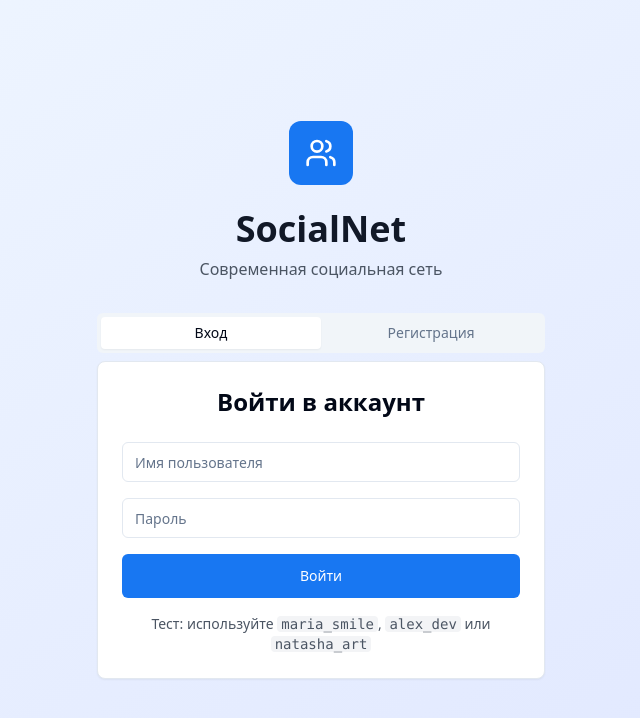
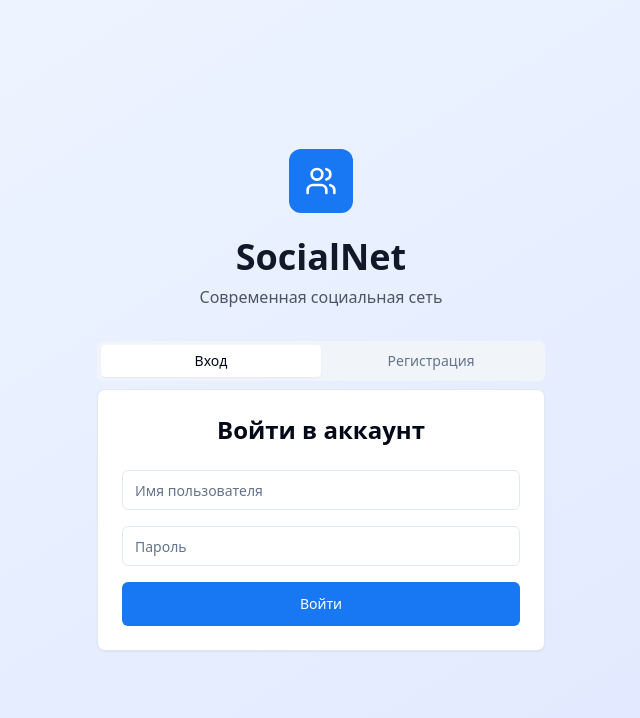
Before and after one commit to pr-poehali-dev/modern-social-network-project, a React (Vite) app: page / in a window 1280 px wide. Shown: the top 718 px of the page, without its empty margins (319-959 px from the left). Built offline with nearby package versions, Linux system fonts and the light colour scheme.

Commit message:
Удаление временного элемента

```diff
--- a/src/components/AuthForm.tsx
+++ b/src/components/AuthForm.tsx
@@ -71,9 +71,7 @@ const AuthForm: React.FC<AuthFormProps> = ({ onLogin, onRegister }) => {
                 >
                   Войти
                 </Button>
-                <div className="text-center text-sm text-gray-600">
-                  Тест: используйте <code className="bg-gray-100 px-1 rounded">maria_smile</code>, <code className="bg-gray-100 px-1 rounded">alex_dev</code> или <code className="bg-gray-100 px-1 rounded">natasha_art</code>
-                </div>
+
               </CardContent>
             </Card>
           </TabsContent>
```
